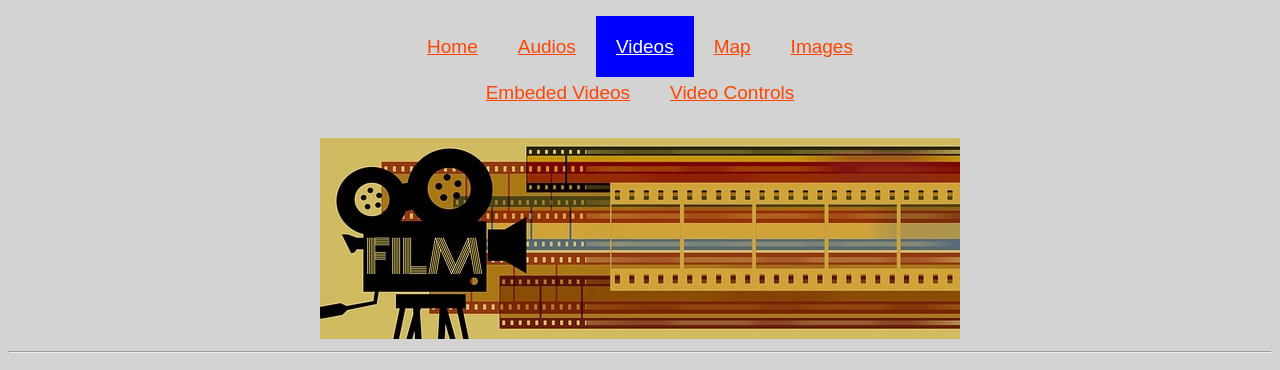
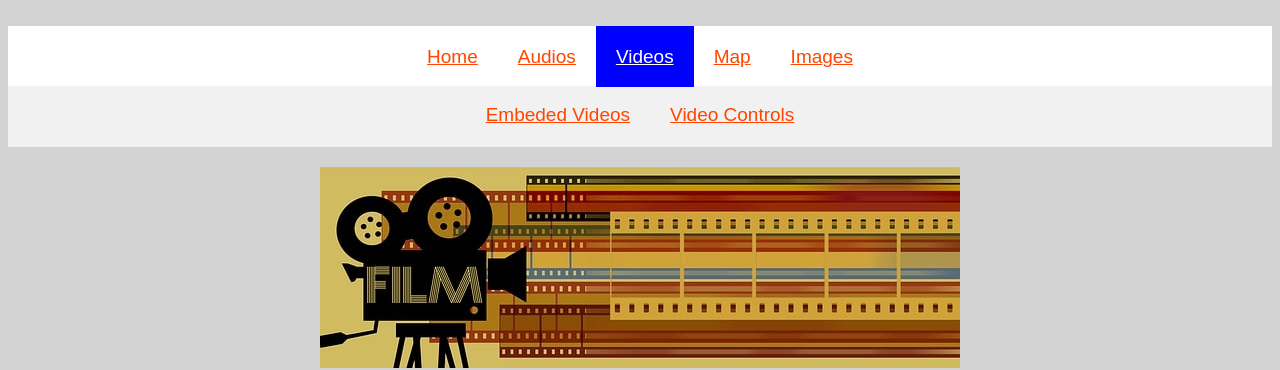
Before and after one commit to Aledjan1/video_site_Oleh, a plain HTML site: page index.html in a window 1280 px wide. Shown: the top 370 px of the page. Drawn offline with Linux system fonts and the light colour scheme.

Commit message:
Refactor CSS styles for menu and layout

```diff
--- a/css/stylemenub.css
+++ b/css/stylemenub.css
@@ -30,7 +30,15 @@ body {
 	background-color: lightgrey;
 }
 
-d.navs {
+.dnav {
+	background-color: white;
+	margin: 0px;
+	padding-top: 10px;
+	height: 50px;
+	text-align: center;
+}
+
+.dnavs {
 	background-color: #f1f1f1;
 	margin: 0px;
 	padding-top: 8px;
```
